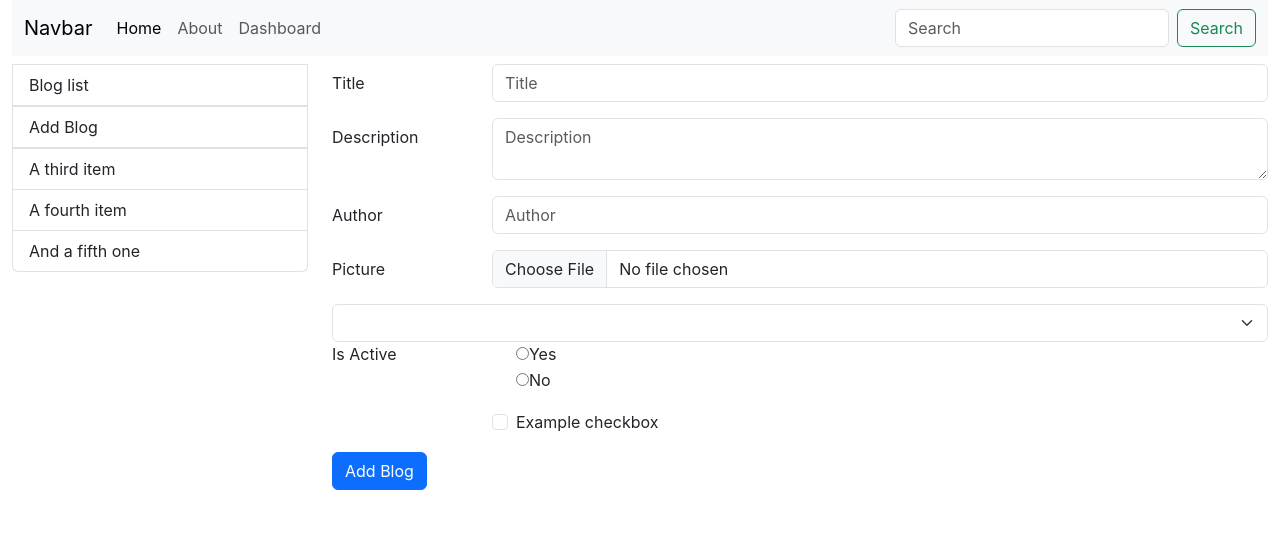
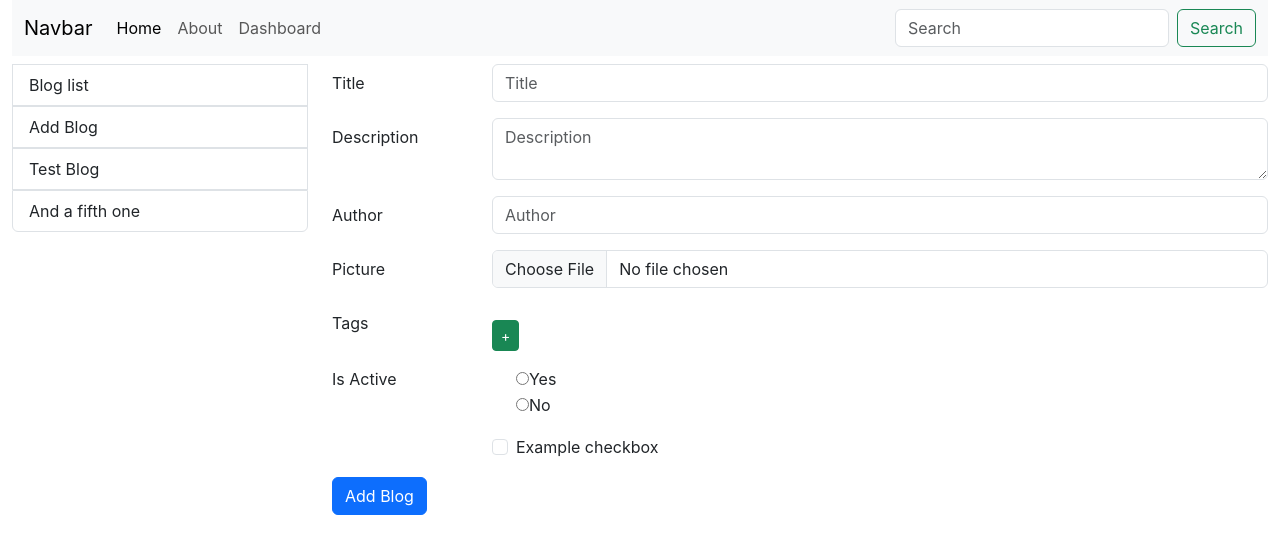
Before and after one commit to srabon0/cms-blog, a React (Create React App) app: page /dashboard/addblog in a window 1280 px wide. Shown: the top 554 px of the page. Built offline with nearby package versions, Linux system fonts and the light colour scheme.

Commit message:
tag issue solved

```diff
--- a/src/components/Home/BlogCard.js
+++ b/src/components/Home/BlogCard.js
@@ -20,9 +20,9 @@ const BlogCard = ({blog}) => {
       <img src={picture} class="card-img-top" alt="..." />
       <div class="card-body">
        <div className="mb-2">
-       {/* {
+       {
            tags?.map(item=><span className="px-2 bg-dark text-white mx-1 rounded py-1 cursor-pointer">#{item}</span>)
-        } */}
+        }
         </div>
         <h5 class="card-title">{title}</h5>
         <p className="text-muted">Author : <span className="border rounded  p-1 text-success"> {author} </span></p>
--- a/src/components/Layout/Dashboard/AddBlog.js
+++ b/src/components/Layout/Dashboard/AddBlog.js
@@ -1,102 +1,134 @@
 import React, { useState } from "react";
-import { useForm } from "react-hook-form";
+import { useFieldArray, useForm, useWatch } from "react-hook-form";
 import { useDispatch, useSelector } from "react-redux";
 import postBlog from "../../../redux/thunk/addBlog";
 
-
 const AddBlog = () => {
   const dispatch = useDispatch();
-  const state = useSelector((state)=>state)
-    const { register, handleSubmit } = useForm({
+  const state = useSelector((state) => state);
+  const { register, control, handleSubmit } = useForm({
     defaultValues: {
-          title: '',
-          desc: '',
-          picture:null,
-          author: '',
-          createdAt: '',
-          isActive:null,
-          tags:[]
-        }
+      title: "",
+      desc: "",
+      picture: null,
+      author: "",
+      createdAt: "",
+      isActive: null,
+      tags:[],
+      totalHits: 0,
+      createdAt: new Date().toLocaleDateString("de-DE"),
+    },
   });
-      const [ file, setFile ] = useState(null)
-      const [ fileName, setFileName ] = useState(null)
+  const { fields, append, remove } = useFieldArray({
+    control,
+    name: "tags"
+  });
+
+
+
+  const [file, setFile] = useState(null);
+  const [fileName, setFileName] = useState(null);
 
   const fileToBase64 = (file, cb) => {
-        const reader = new FileReader()
-        reader.readAsDataURL(file)
+    const reader = new FileReader();
+    reader.readAsDataURL(file);
     reader.onload = function () {
-          cb(null, reader.result)
-        }
+      cb(null, reader.result);
+    };
     reader.onerror = function (error) {
-          cb(error, null)
-        }
-      }
+      cb(error, null);
+    };
+  };
 
   const onUploadFileChange = ({ target }) => {
     if (target.files < 1 || !target.validity.valid) {
-          return
+      return;
     }
     fileToBase64(target.files[0], (err, result) => {
       if (result) {
-            setFile(result)
-            setFileName(target.files[0])
+        setFile(result);
+        setFileName(target.files[0]);
       }
-        })
-      }
+    });
+  };
 
-  const modifyData=(data)=>{
+  const modifyData = (data) => {
     const newData = {
       ...data,
-      picture:file
-    }
-  // const url = ''
+      picture: file,
+    };
+    console.log(newData);
     dispatch(postBlog(newData));
-  console.log(state.blogs);
 
-  }
+  };
 
-  const onSubmit=async (data)=>{modifyData(data)}
+  const onSubmit = async (data) => {
+    modifyData(data);
+  };
   return (
     <form onSubmit={handleSubmit(onSubmit)}>
       <div class="row mb-3">
-        <label  class="col-sm-2 col-form-label">
-          Title
-        </label>
+        <label class="col-sm-2 col-form-label">Title</label>
         <div class="col-sm-10">
-        <input  class="form-control" {...register("title", { required: true })} placeholder="Title" />
+          <input
+            class="form-control"
+            {...register("title", { required: true })}
+            placeholder="Title"
+          />
         </div>
       </div>
       <div class="row mb-3">
-        <label  class="col-sm-2 col-form-label">
-        Description
-        </label>
+        <label class="col-sm-2 col-form-label">Description</label>
         <div class="col-sm-10">
-        <textarea  class="form-control" {...register("desc", { required: true })} placeholder="Description" />
+          <textarea
+            class="form-control"
+            {...register("desc", { required: true })}
+            placeholder="Description"
+          />
         </div>
       </div>
       <div class="row mb-3">
-        <label class="col-sm-2 col-form-label">
-        Author
-        </label>
+        <label class="col-sm-2 col-form-label">Author</label>
         <div class="col-sm-10">
-        <input  class="form-control" {...register("author", { required: true })} placeholder="Author" />
+          <input
+            class="form-control"
+            {...register("author", { required: true })}
+            placeholder="Author"
+          />
         </div>
       </div>
       <div class="row mb-3">
-        <label class="col-sm-2 col-form-label">
-        Picture
-        </label>
+        <label class="col-sm-2 col-form-label">Picture</label>
         <div class="col-sm-10">
-        <input onChange={onUploadFileChange}  class="form-control" type='file'  placeholder="Picture" />
+          <input
+            onChange={onUploadFileChange}
+            class="form-control"
+            type="file"
+            placeholder="Picture"
+          />
         </div>
       </div>
+      <div class="row mb-3">
+        <label class="col-sm-2 col-form-label">Tags</label>
+        <div class="col-sm-10">
+        <ul>
+        {fields.map((item, index) => (
+          <li key={item.id} className="list-group d-flex flex-row">
+            <input className="form-control my-1" {...register(`tags.${index}`)} />
+            <button className="btn btn-sm btn-danger mx-1 my-1" type="button" onClick={() => remove(index)}>Delete</button>
+          </li>
+        ))}
+      </ul>
+      <button
+        type="button"
+        className="btn btn-sm btn-success"
+        onClick={() => append("")}
+      >
+        +
+      </button>
 
-      <select  {...register("tags")} class="form-select">
-        <option selected>Open this select menu</option>
-        <option value="webdev">Web development</option>
-        <option value="redux">Redux</option>
-        <option value="vue">Vue js</option>
-      </select>
+        </div>
+      </div>
       <fieldset class="row mb-3">
         <legend class="col-form-label col-sm-2 pt-0">Is Active</legend>
         <div class="col-sm-10">
@@ -112,8 +144,6 @@ const AddBlog = () => {
               No
             </label>
           </div>
-
-
         </div>
       </fieldset>
       <div class="row mb-3">
--- a/src/components/Layout/Dashboard/Bloglist.js
+++ b/src/components/Layout/Dashboard/Bloglist.js
@@ -1,5 +1,6 @@
 import React, { useEffect } from "react";
 import { useDispatch, useSelector } from "react-redux";
+import deleteBlogByID from "../../../redux/thunk/deleteBlog";
 import fetchBlogs from "../../../redux/thunk/fetchBlogs";
 
 const Bloglist = () => {
@@ -31,8 +32,10 @@ const Bloglist = () => {
                 <td>{item.title}</td>
                 <td>{item.author}</td>
                 <td>
-                  {" "}
-                  <button className="btn btn-outline-danger btn-sm">
+                  <button
+                  onClick={()=>dispatch(deleteBlogByID(item._id))}
+
+                  className="btn btn-outline-danger btn-sm">
                     <svg
                       xmlns="http://www.w3.org/2000/svg"
                       width="16"
@@ -43,7 +46,7 @@ const Bloglist = () => {
                     >
                       <path d="M6.5 1h3a.5.5 0 0 1 .5.5v1H6v-1a.5.5 0 0 1 .5-.5ZM11 2.5v-1A1.5 1.5 0 0 0 9.5 0h-3A1.5 1.5 0 0 0 5 1.5v1H2.506a.58.58 0 0 0-.01 0H1.5a.5.5 0 0 0 0 1h.538l.853 10.66A2 2 0 0 0 4.885 16h6.23a2 2 0 0 0 1.994-1.84l.853-10.66h.538a.5.5 0 0 0 0-1h-.995a.59.59 0 0 0-.01 0H11Zm1.958 1-.846 10.58a1 1 0 0 1-.997.92h-6.23a1 1 0 0 1-.997-.92L3.042 3.5h9.916Zm-7.487 1a.5.5 0 0 1 .528.47l.5 8.5a.5.5 0 0 1-.998.06L5 5.03a.5.5 0 0 1 .47-.53Zm5.058 0a.5.5 0 0 1 .47.53l-.5 8.5a.5.5 0 1 1-.998-.06l.5-8.5a.5.5 0 0 1 .528-.47ZM8 4.5a.5.5 0 0 1 .5.5v8.5a.5.5 0 0 1-1 0V5a.5.5 0 0 1 .5-.5Z" />
                     </svg>
-                  </button>{" "}
+                  </button>
                 </td>
               </tr>
             ))}
--- a/src/components/Layout/Dashboard/Sidebar.js
+++ b/src/components/Layout/Dashboard/Sidebar.js
@@ -7,8 +7,8 @@ const Sidebar = () => {
       <ul class="list-group">
        <Link className="text-decoration-none" to='/dashboard'> <li class="list-group-item">Blog list</li></Link>
        <Link className="text-decoration-none" to='/dashboard/addblog'> <li class="list-group-item">Add Blog</li></Link>
-        <li class="list-group-item">A third item</li>
-        <li class="list-group-item">A fourth item</li>
+       <Link className="text-decoration-none" to='/dashboard/testblog'> <li class="list-group-item">Test Blog</li></Link>
+
         <li class="list-group-item">And a fifth one</li>
       </ul>
     </div>
--- /dev/null
+++ b/src/components/Layout/Dashboard/TestBlog.js
@@ -0,0 +1,35 @@
+import React from "react";
+import { useForm, useFieldArray,Controller } from "react-hook-form";
+
+const TestBlog = () =>{
+  const { register, control, handleSubmit, reset, trigger, setError } = useForm({
+    // defaultValues: {}; you can populate the fields by this attribute
+    tags:[],
+  });
+  const { fields, append, remove } = useFieldArray({
+    control,
+    name: "tags"
+  });
+
+  return (
+    <form onSubmit={handleSubmit(data => console.log(data))}>
+      <ul>
+        {fields.map((item, index) => (
+          <li key={item.id} className="list-group d-flex flex-row">
+            <input className="form-control my-1" {...register(`tags.${index}`)} />
+            <button className="btn btn-sm btn-danger mx-1 my-1" type="button" onClick={() => remove(index)}>Delete</button>
+          </li>
+        ))}
+      </ul>
+      <button
+        type="button"
+        onClick={() => append("")}
+      >
+        append
+      </button>
+      <input type="submit" />
+    </form>
+  );
+}
+
+export default TestBlog;
--- a/src/redux/actionTypes/actionTypes.js
+++ b/src/redux/actionTypes/actionTypes.js
@@ -1,2 +1,3 @@
 export const LOAD_BLOG  = "LOAD_BLOG"
 export const ADD_BLOG = "ADD_BLOG"
+export const DELETE_BLOG = "DELETE_BLOG"
--- a/src/redux/actionsCreator/actionCreator.js
+++ b/src/redux/actionsCreator/actionCreator.js
@@ -1,4 +1,4 @@
-import { ADD_BLOG, LOAD_BLOG } from "../actionTypes/actionTypes"
+import { ADD_BLOG, DELETE_BLOG, LOAD_BLOG } from "../actionTypes/actionTypes"
 
 export const loadBlogs = (blogData)=>{
     console.log(blogData)
@@ -15,3 +15,10 @@ export const addBlog = (newBlog)=>{
         payload:newBlog
     }
 }
+
+export const deleteBlog = (blogId)=>{
+    return {
+        type:DELETE_BLOG,
+        payload:blogId
+    }
+}
--- a/src/redux/reducers/blogReducer.js
+++ b/src/redux/reducers/blogReducer.js
@@ -1,4 +1,4 @@
-import { ADD_BLOG, LOAD_BLOG } from "../actionTypes/actionTypes"
+import { ADD_BLOG, DELETE_BLOG, LOAD_BLOG } from "../actionTypes/actionTypes"
 
 const initilState = {
     test:"TEST",
@@ -16,6 +16,11 @@ const blogReducer = (state=initilState,action)=>{
                 ...state,
                 blogs:[...state.blogs,action.payload]
             }
+        case DELETE_BLOG:
+            return {
+                ...state,
+                blogs:state.blogs.filter(item=>item._id!=action.payload)
+            }
         default:
             return state
     }
--- a/src/redux/thunk/addBlog.js
+++ b/src/redux/thunk/addBlog.js
@@ -5,7 +5,7 @@ const postBlog = (blogData)=>{
     return async(dispatch)=>{
         const {data} = await  axios.post("http://localhost:5000/blog",blogData);
         console.log("got post",data)
-        if(data.data.acknowledge==true){
+        if(data.data.acknowledged==true){
             const newBlog = {
                 ...blogData,
                 _id:data.data.insertedId
--- /dev/null
+++ b/src/redux/thunk/deleteBlog.js
@@ -0,0 +1,17 @@
+import axios from "axios"
+import {deleteBlog } from "../actionsCreator/actionCreator"
+
+const deleteBlogByID = (blogData)=>{
+    return async(dispatch)=>{
+        const {data} = await  axios.delete(`http://localhost:5000/blog/${blogData}`);
+        console.log("got post",data)
+        if(data.deletedCount==true){
+            dispatch(deleteBlog(blogData))
+        };
+
+    }
+}
+
+
+
+export default deleteBlogByID
--- a/src/routes/routes.js
+++ b/src/routes/routes.js
@@ -6,6 +6,7 @@ import Dashboard from "../components/Layout/Dashboard/Dashboard";
 import Bloglist from "../components/Layout/Dashboard/Bloglist";
 import BlogDetails from "../components/BlogDetails/BlogDetails";
 import AddBlog from "../components/Layout/Dashboard/AddBlog";
+import TestBlog from "../components/Layout/Dashboard/TestBlog";
 
 const routes = createBrowserRouter([
     {
@@ -39,6 +40,10 @@ const routes = createBrowserRouter([
           path: "/dashboard/addblog",
           element: <AddBlog />,
         },
+        {
+          path: "/dashboard/testblog",
+          element: <TestBlog />,
+        },
         // {
         //   path: "add-product",
         //   element: <AddProduct />,
```
Lines whose indentation alone changed are shown as unchanged.
